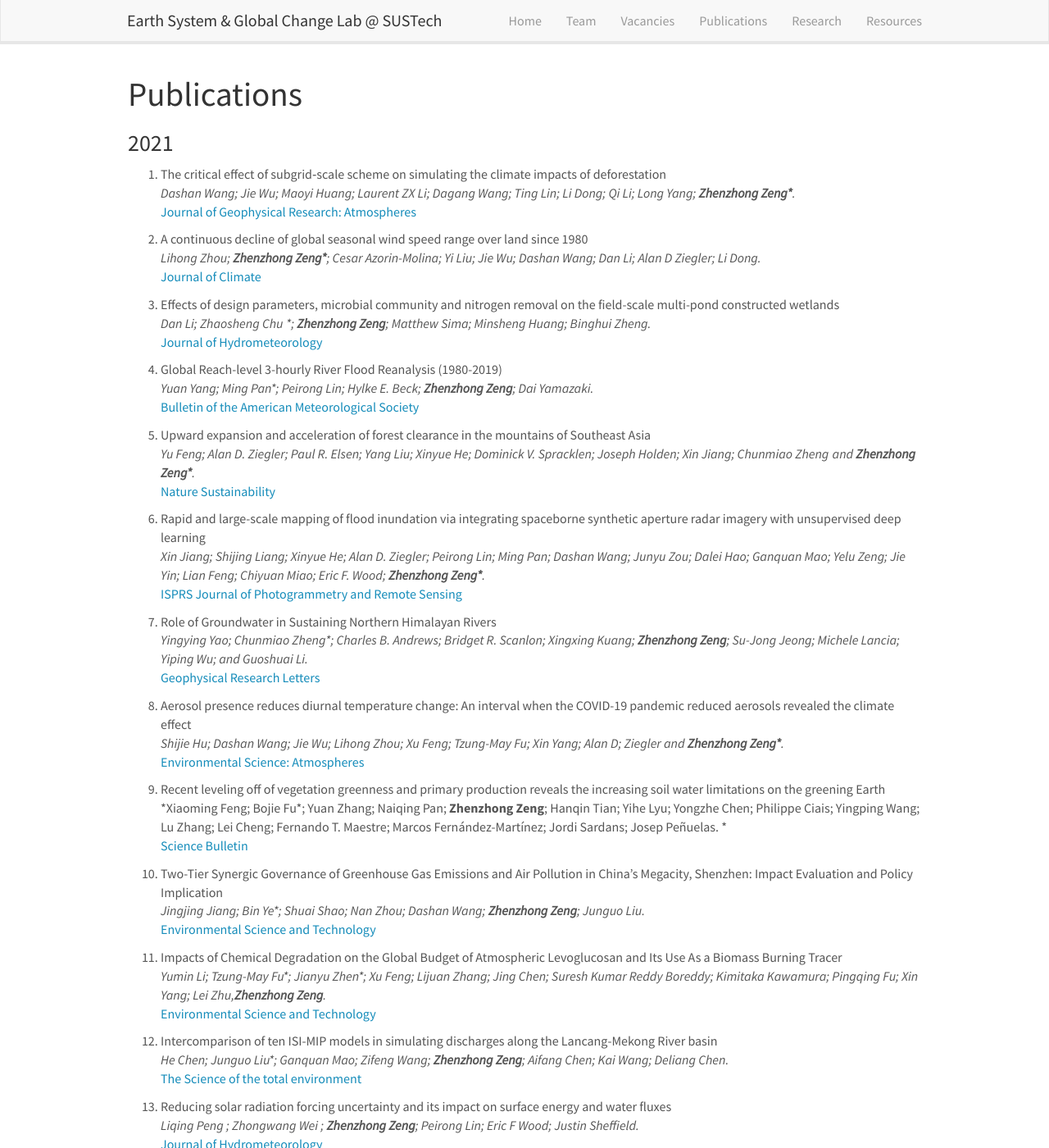
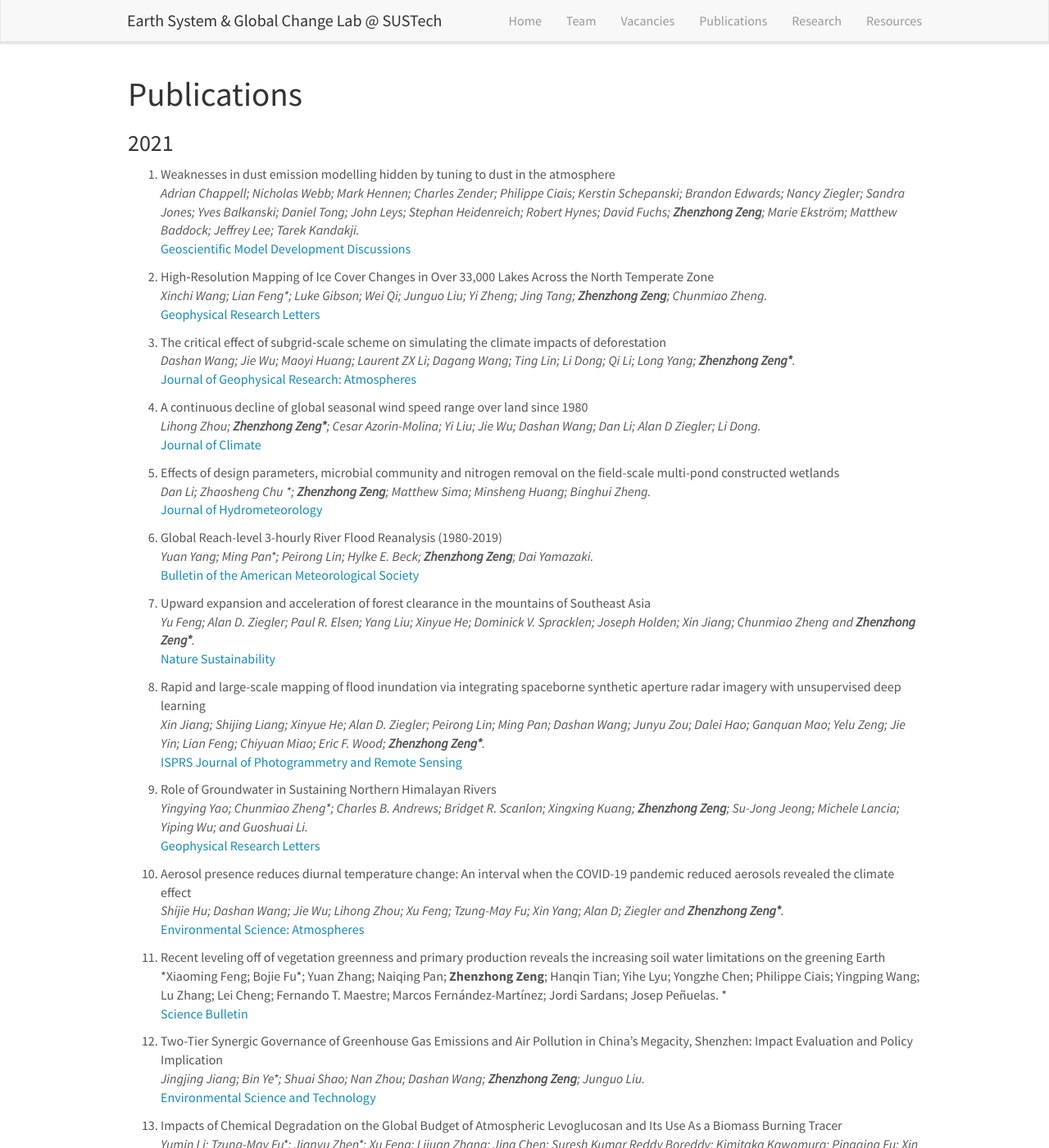
Before and after one commit to xurr2020/xurr2020.github.io, a Jekyll site: the page built from _pages/publications.md, in a window 1280 px wide and 1400 px high. Shown: the whole window at 82% size. Built offline with Jekyll 4.4.1, drawn with Linux system fonts in a browser that asks for light colours; nearby versions of some CDN libraries; some of the changed text lies outside the part shown.

Commit message:
Update publications.md

```diff
--- a/_pages/publications.md
+++ b/_pages/publications.md
@@ -11,7 +11,15 @@ permalink: /publications/
 
 ### 2021
 
-1. The critical effect of subgrid‐scale scheme on simulating the climate impacts of deforestation
+1. Weaknesses in dust emission modelling hidden by tuning to dust in the atmosphere
+*Adrian Chappell; Nicholas Webb; Mark Hennen; Charles Zender; Philippe Ciais; Kerstin Schepanski; Brandon Edwards; Nancy Ziegler; Sandra Jones; Yves Balkanski; Daniel Tong; John Leys; Stephan Heidenreich; Robert Hynes; David Fuchs; <b>Zhenzhong Zeng</b>; Marie Ekström; Matthew Baddock; Jeffrey Lee; Tarek Kandakji.*
+[Geoscientific Model Development Discussions](https://gmd.copernicus.org/preprints/gmd-2021-337/)
+
+2. High‐Resolution Mapping of Ice Cover Changes in Over 33,000 Lakes Across the North Temperate Zone
+*Xinchi Wang; Lian Feng\*; Luke Gibson; Wei Qi; Junguo Liu; Yi Zheng; Jing Tang; <b>Zhenzhong Zeng</b>; Chunmiao Zheng.*
+[Geophysical Research Letters](https://agupubs.onlinelibrary.wiley.com/doi/abs/10.1029/2021GL095614)
+
+3. The critical effect of subgrid‐scale scheme on simulating the climate impacts of deforestation
 *Dashan Wang; Jie Wu; Maoyi Huang; Laurent ZX Li; Dagang Wang; Ting Lin; Li Dong; Qi Li; Long Yang; <b>Zhenzhong Zeng\*</b>.*
 [Journal of Geophysical Research: Atmospheres](https://agupubs.onlinelibrary.wiley.com/doi/abs/10.1029/2021JD035133)
 
```
Also changed, not shown: other parts of _pages/publications.md (+1 -1 lines).
